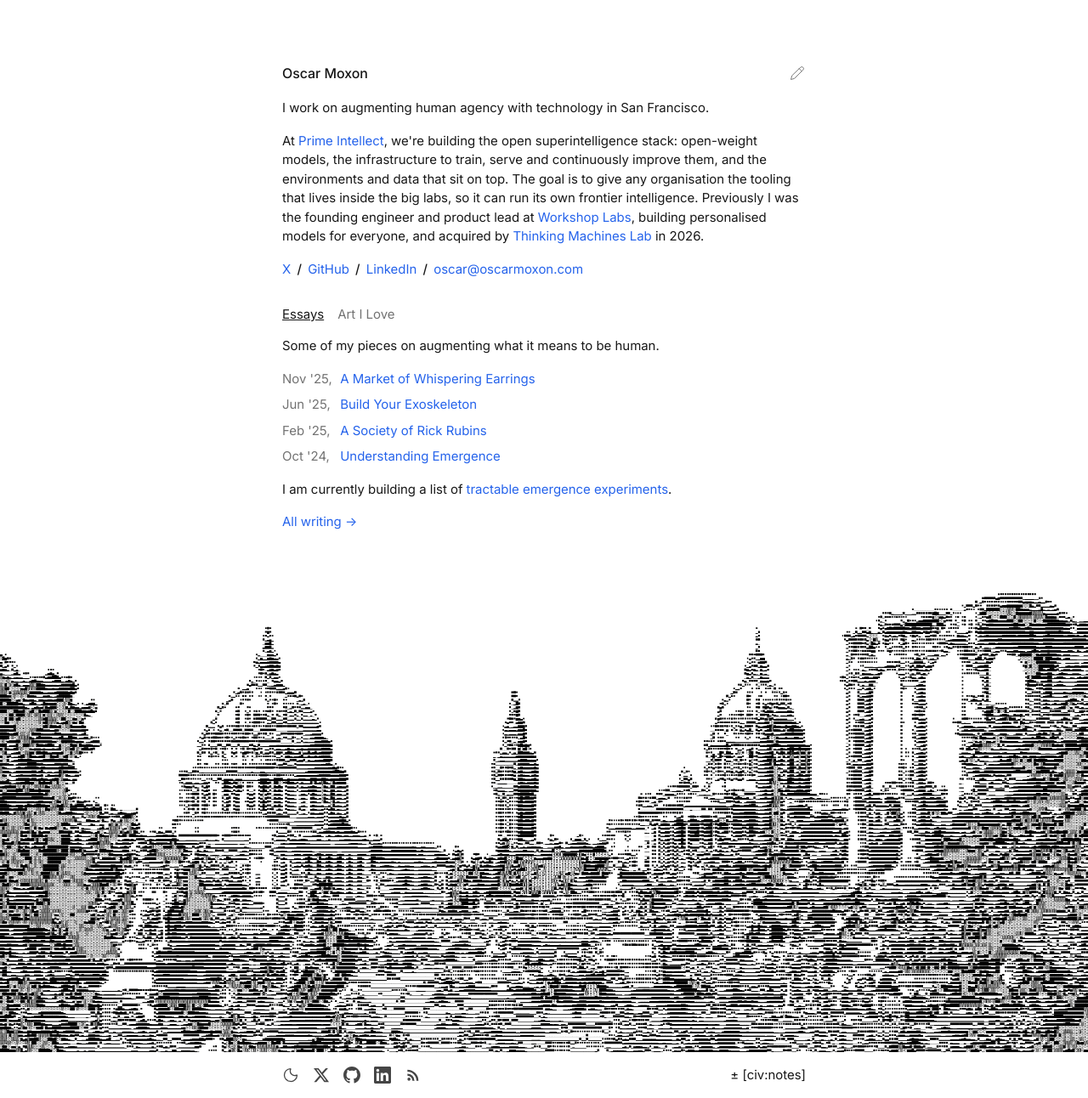
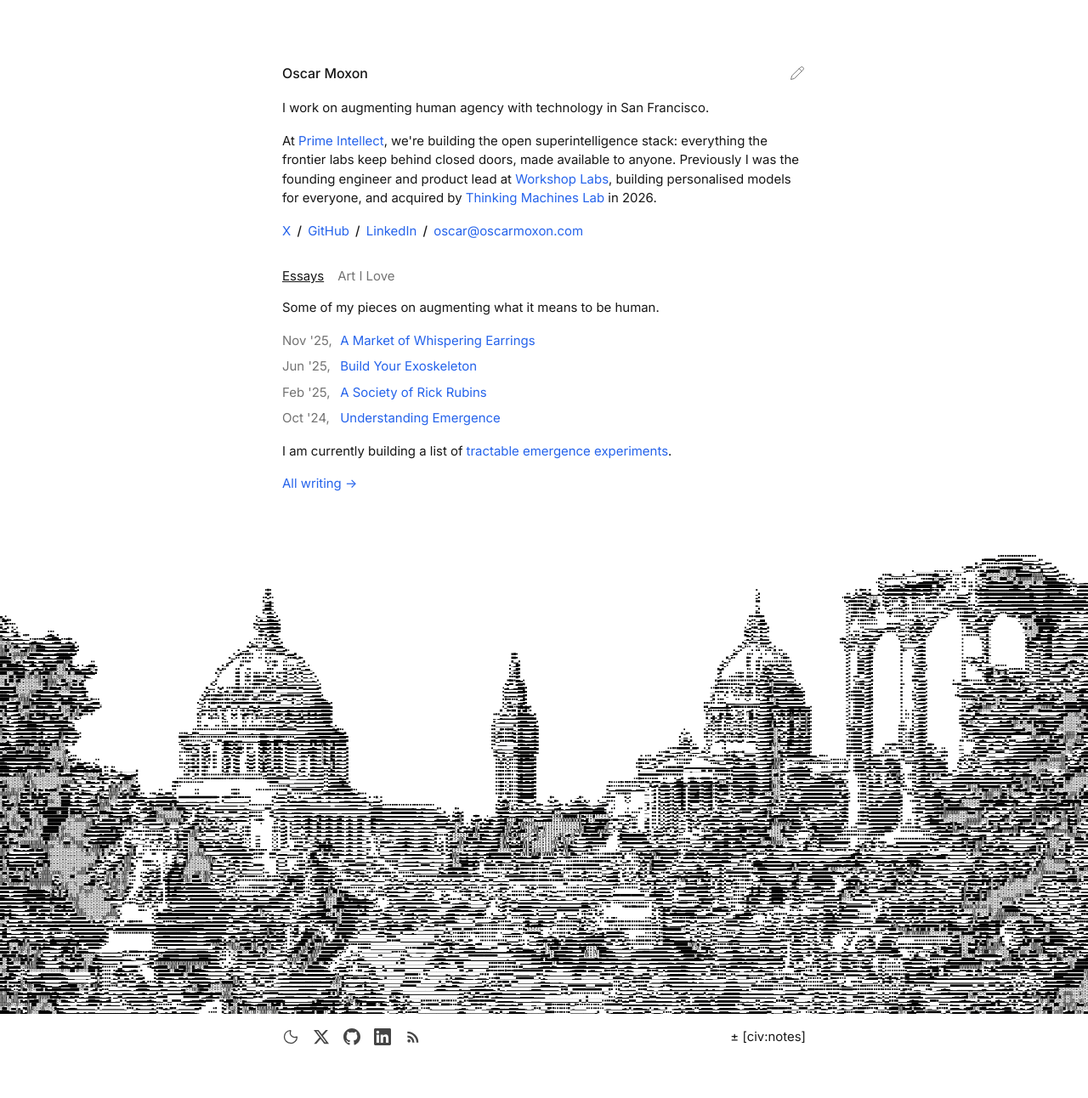
Before and after one commit to mrmoxon/mrmoxon.github.io, a Jekyll site: the page built from index.markdown, in a window 1280 px wide. Shown: the whole page at 85% size. Built offline with Jekyll 4.4.1, drawn with Linux system fonts in a browser that asks for light colours; after the commit the page ends 1247 px from its top, so only the background shows below that.

Commit message:
Tighten Prime Intellect intro

```diff
--- a/index.markdown
+++ b/index.markdown
@@ -5,7 +5,7 @@
 <div class="central-column">
 
   <p class="intro">I work on augmenting human agency with technology in San Francisco.</p>
-  <p class="intro">At <a href="https://www.primeintellect.ai/" class="custom-link">Prime Intellect</a>, we're building the open superintelligence stack: open-weight models, the infrastructure to train, serve and continuously improve them, and the environments and data that sit on top. The goal is to give any organisation the tooling that lives inside the big labs, so it can run its own frontier intelligence. Previously I was the founding engineer and product lead at <a href="https://workshoplabs.ai/" class="custom-link">Workshop Labs</a>, building personalised models for everyone, and acquired by <a href="https://thinkingmachines.ai/" class="custom-link">Thinking Machines Lab</a> in 2026.</p>
+  <p class="intro">At <a href="https://www.primeintellect.ai/" class="custom-link">Prime Intellect</a>, we're building the open superintelligence stack: everything the frontier labs keep behind closed doors, made available to anyone. Previously I was the founding engineer and product lead at <a href="https://workshoplabs.ai/" class="custom-link">Workshop Labs</a>, building personalised models for everyone, and acquired by <a href="https://thinkingmachines.ai/" class="custom-link">Thinking Machines Lab</a> in 2026.</p>
 
   {% include contact-links.html %}
 
```
